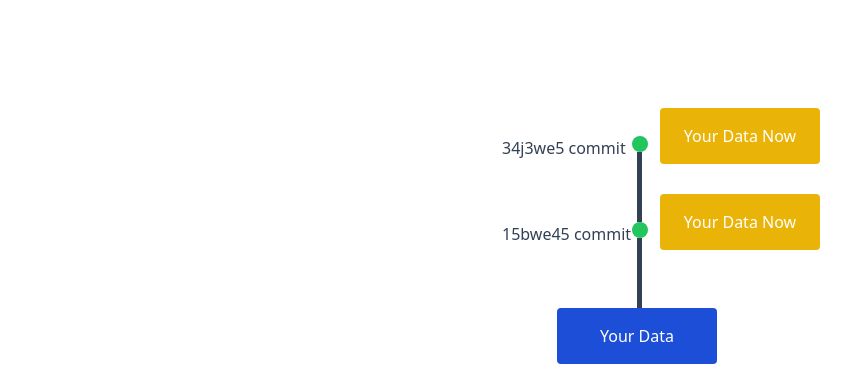
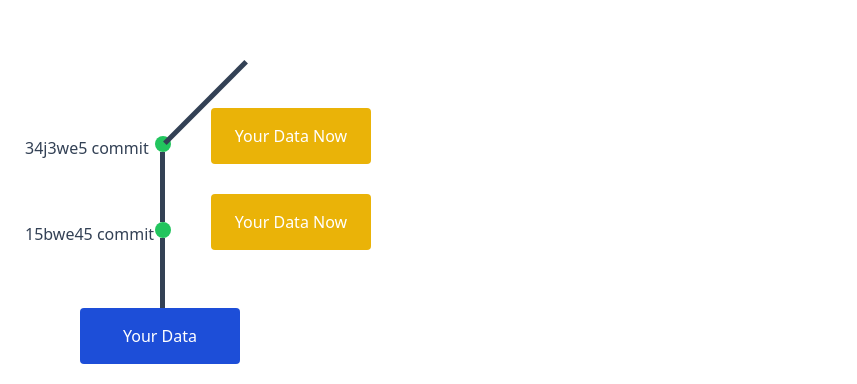
Before and after one commit to Mani007/framermotionjs, a React (Create React App) app: page / in a window 1280 px wide. Shown: the part 416-800 px from the top of the page, without its empty margins (0-857 px from the left). Built offline with nearby package versions, Linux system fonts and the light colour scheme.

Commit message:
working container of object in main app file : successful

```diff
--- a/src/App.js
+++ b/src/App.js
@@ -24,7 +24,10 @@ function App() {
     onClick={() => setOpen(!isOpen)}
     className='bg-blue-500 hover:bg-blue-700 text-white font-bold py-2 px-4 rounded-full' > Click magic</motion.button>
     </div> */}
+    <div className='flex'>
     <Dvc/>
+    </div>
+
     </>
   );
 }
--- a/src/components/Box.jsx
+++ b/src/components/Box.jsx
@@ -3,7 +3,7 @@ import React from 'react'
 function Box(props) {
   return (
     <>
-    <div className={`box-content h-25 w-32 p-4 rounded ${props.color}`} >
+    <div className={`box-content  h-25 w-32 p-4 rounded ${props.color}`} >
   <p className='z-10 text-center text-white'>{props.text}</p>
 </div>
     </>
--- a/src/pages/Dvc.jsx
+++ b/src/pages/Dvc.jsx
@@ -12,9 +12,11 @@ function Dvc() {
       <div className="container  relative  mx-[155px]">
 
       <Textcommit text = '34j3we5 commit'/>
-
+      <div className="container  absolute left-12  -bottom-2">
+          <Verticalline height='h-[115px]' width='w-[5px]' rotate='rotate-45' />
+        </div>
           <Dot color='bg-green-500'/>
-          <span className='absolute left-7 -bottom-3  '>
+          <span className='absolute left-14 -bottom-3  '>
           <Box text="Your Data Now" color="bg-yellow-500"/>
           </span>
         </div>
@@ -26,7 +28,7 @@ function Dvc() {
           <Textcommit text = '15bwe45 commit'/>
 
           <Dot color='bg-green-500'/>
-          <span className='absolute left-7 -bottom-3  '>
+          <span className='absolute left-14 -bottom-3  '>
           <Box text="Your Data Now" color="bg-yellow-500"/>
           </span>
         </div>
```
